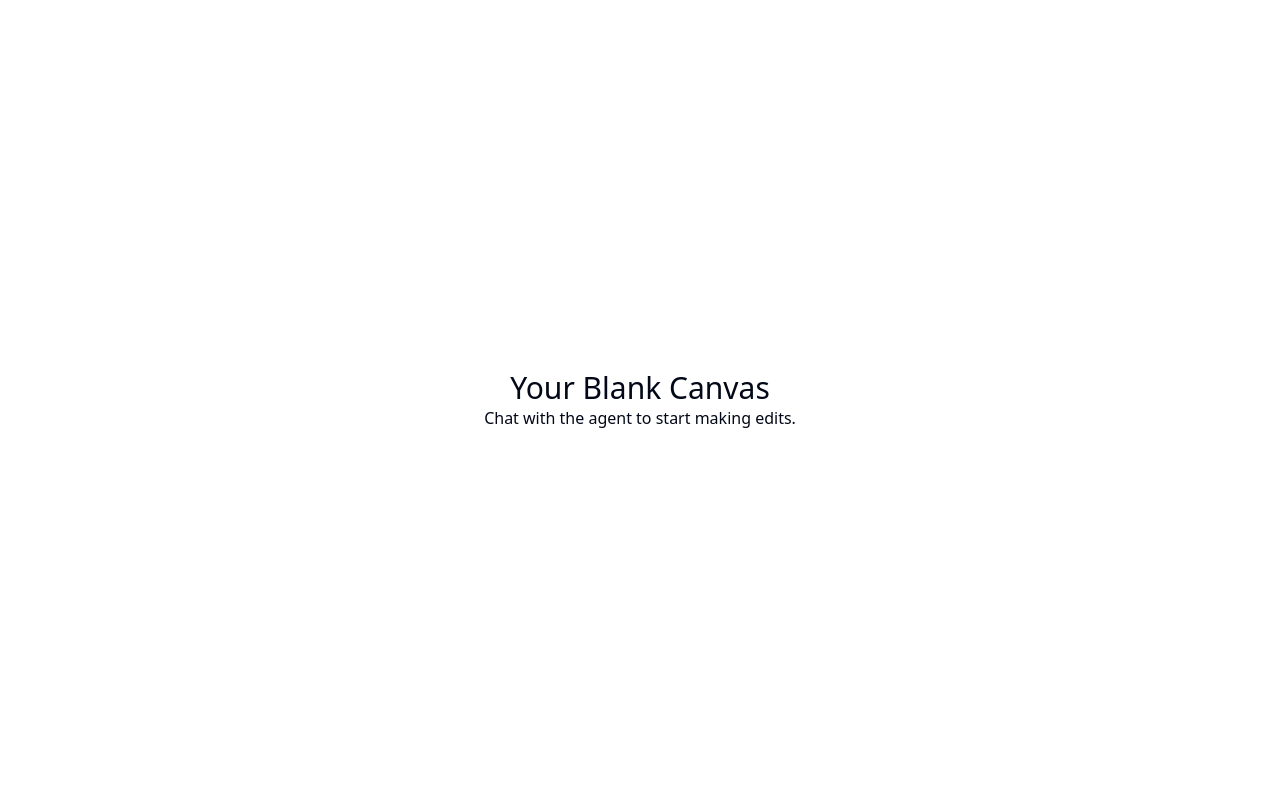
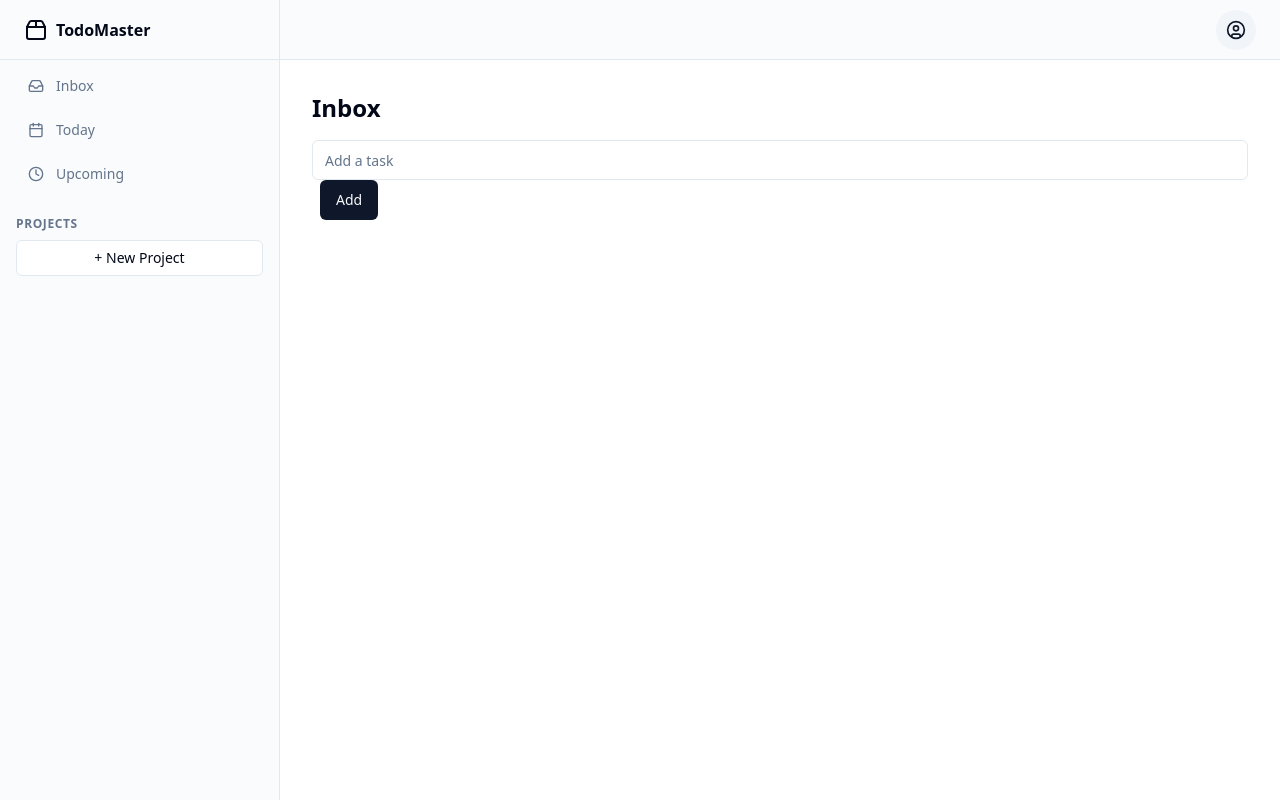
Before and after one commit to GPT-Engineer-App/seamless-todos, a React (Vite) app: page / in a window 1280 px wide. Built offline with nearby package versions, Linux system fonts and the light colour scheme.

Commit message:
Initial implementation of the todo application with sidebar navigation, main content area, and task details modal.

```diff
--- a/src/App.jsx
+++ b/src/App.jsx
@@ -3,7 +3,7 @@ import { TooltipProvider } from "@/components/ui/tooltip";
 import { QueryClient, QueryClientProvider } from "@tanstack/react-query";
 import { Home } from "lucide-react";
 import { Route, BrowserRouter as Router, Routes } from "react-router-dom";
-import Layout from "./layouts/default"; // available: default, navbar, sidebar
+import Layout from "./layouts/sidebar"; // available: default, navbar, sidebar
 import Index from "./pages/Index.jsx";
 const queryClient = new QueryClient();
 
--- a/src/layouts/sidebar.jsx
+++ b/src/layouts/sidebar.jsx
@@ -1,4 +1,5 @@
 import { Button } from "@/components/ui/button";
+import { Inbox, Calendar, Clock } from "lucide-react";
 import {
   DropdownMenu,
   DropdownMenuContent,
@@ -37,17 +38,34 @@ const Sidebar = () => (
       <div className="flex h-14 items-center border-b px-4 lg:h-[60px] lg:px-6">
         <NavLink to="/" className="flex items-center gap-2 font-semibold">
           <Package2 className="h-6 w-6" />
-          <span>Acme Inc</span>
+          <span>TodoMaster</span>
         </NavLink>
       </div>
       <div className="flex-1">
         <nav className="grid items-start px-2 text-sm font-medium lg:px-4 gap-2">
-          {navItems.map((item) => (
-            <SidebarNavLink key={item.to} to={item.to}>
-              {item.icon}
-              {item.title}
-            </SidebarNavLink>
-          ))}
+          <SidebarNavLink to="/inbox">
+            <Inbox className="h-4 w-4" />
+            Inbox
+          </SidebarNavLink>
+          <SidebarNavLink to="/today">
+            <Calendar className="h-4 w-4" />
+            Today
+          </SidebarNavLink>
+          <SidebarNavLink to="/upcoming">
+            <Clock className="h-4 w-4" />
+            Upcoming
+          </SidebarNavLink>
+          <div className="mt-4">
+            <h2 className="text-xs font-semibold text-muted-foreground uppercase tracking-wider">
+              Projects
+            </h2>
+            <div className="mt-2 space-y-1">
+              {/* Render project links here */}
+              <Button variant="outline" size="sm" className="w-full">
+                + New Project
+              </Button>
+            </div>
+          </div>
         </nav>
       </div>
     </div>
--- a/src/pages/Index.jsx
+++ b/src/pages/Index.jsx
@@ -1,10 +1,126 @@
-// Update this page (the content is just a fallback if you fail to update the page)
+import { useState } from "react";
+import { Button } from "@/components/ui/button";
+import { Input } from "@/components/ui/input";
+import { Card, CardContent, CardHeader, CardTitle } from "@/components/ui/card";
+import { Checkbox } from "@/components/ui/checkbox";
+import { Dialog, DialogContent, DialogHeader, DialogTitle, DialogTrigger } from "@/components/ui/dialog";
+import { Label } from "@/components/ui/label";
+import { Textarea } from "@/components/ui/textarea";
+import { Calendar } from "@/components/ui/calendar";
+import { Select, SelectContent, SelectItem, SelectTrigger, SelectValue } from "@/components/ui/select";
 
 const Index = () => {
+  const [tasks, setTasks] = useState([]);
+  const [newTask, setNewTask] = useState("");
+  const [selectedTask, setSelectedTask] = useState(null);
+
+  const addTask = () => {
+    if (newTask.trim()) {
+      setTasks([...tasks, { id: Date.now(), name: newTask, completed: false }]);
+      setNewTask("");
+    }
+  };
+
+  const toggleTaskCompletion = (taskId) => {
+    setTasks(tasks.map(task => task.id === taskId ? { ...task, completed: !task.completed } : task));
+  };
+
+  const deleteTask = (taskId) => {
+    setTasks(tasks.filter(task => task.id !== taskId));
+  };
+
+  const editTask = (task) => {
+    setSelectedTask(task);
+  };
+
+  const saveTaskDetails = () => {
+    setTasks(tasks.map(task => task.id === selectedTask.id ? selectedTask : task));
+    setSelectedTask(null);
+  };
+
   return (
-    <div className="text-center">
-      <h1 className="text-3xl">Your Blank Canvas</h1>
-      <p>Chat with the agent to start making edits.</p>
+    <div className="p-4">
+      <header className="mb-4">
+        <h1 className="text-2xl font-bold">Inbox</h1>
+      </header>
+      <div className="mb-4">
+        <Input
+          placeholder="Add a task"
+          value={newTask}
+          onChange={(e) => setNewTask(e.target.value)}
+          onKeyPress={(e) => e.key === "Enter" && addTask()}
+        />
+        <Button onClick={addTask} className="ml-2">Add</Button>
+      </div>
+      <div>
+        {tasks.map(task => (
+          <Card key={task.id} className="mb-2">
+            <CardHeader>
+              <div className="flex items-center">
+                <Checkbox checked={task.completed} onCheckedChange={() => toggleTaskCompletion(task.id)} />
+                <CardTitle className={`ml-2 ${task.completed ? "line-through" : ""}`}>{task.name}</CardTitle>
+                <Button variant="outline" size="sm" className="ml-auto" onClick={() => editTask(task)}>Edit</Button>
+                <Button variant="destructive" size="sm" className="ml-2" onClick={() => deleteTask(task.id)}>Delete</Button>
+              </div>
+            </CardHeader>
+          </Card>
+        ))}
+      </div>
+      {selectedTask && (
+        <Dialog open={!!selectedTask} onOpenChange={() => setSelectedTask(null)}>
+          <DialogContent>
+            <DialogHeader>
+              <DialogTitle>Edit Task</DialogTitle>
+            </DialogHeader>
+            <div className="space-y-4">
+              <div>
+                <Label htmlFor="taskName">Task Name</Label>
+                <Input
+                  id="taskName"
+                  value={selectedTask.name}
+                  onChange={(e) => setSelectedTask({ ...selectedTask, name: e.target.value })}
+                />
+              </div>
+              <div>
+                <Label htmlFor="taskDescription">Description</Label>
+                <Textarea
+                  id="taskDescription"
+                  value={selectedTask.description || ""}
+                  onChange={(e) => setSelectedTask({ ...selectedTask, description: e.target.value })}
+                />
+              </div>
+              <div>
+                <Label htmlFor="taskDueDate">Due Date</Label>
+                <Calendar
+                  mode="single"
+                  selected={selectedTask.dueDate}
+                  onSelect={(date) => setSelectedTask({ ...selectedTask, dueDate: date })}
+                />
+              </div>
+              <div>
+                <Label htmlFor="taskPriority">Priority</Label>
+                <Select
+                  value={selectedTask.priority || "normal"}
+                  onValueChange={(value) => setSelectedTask({ ...selectedTask, priority: value })}
+                >
+                  <SelectTrigger>
+                    <SelectValue placeholder="Select priority" />
+                  </SelectTrigger>
+                  <SelectContent>
+                    <SelectItem value="low">Low</SelectItem>
+                    <SelectItem value="normal">Normal</SelectItem>
+                    <SelectItem value="high">High</SelectItem>
+                  </SelectContent>
+                </Select>
+              </div>
+              <div className="flex justify-end space-x-2">
+                <Button variant="outline" onClick={() => setSelectedTask(null)}>Cancel</Button>
+                <Button onClick={saveTaskDetails}>Save</Button>
+              </div>
+            </div>
+          </DialogContent>
+        </Dialog>
+      )}
     </div>
   );
 };
```
